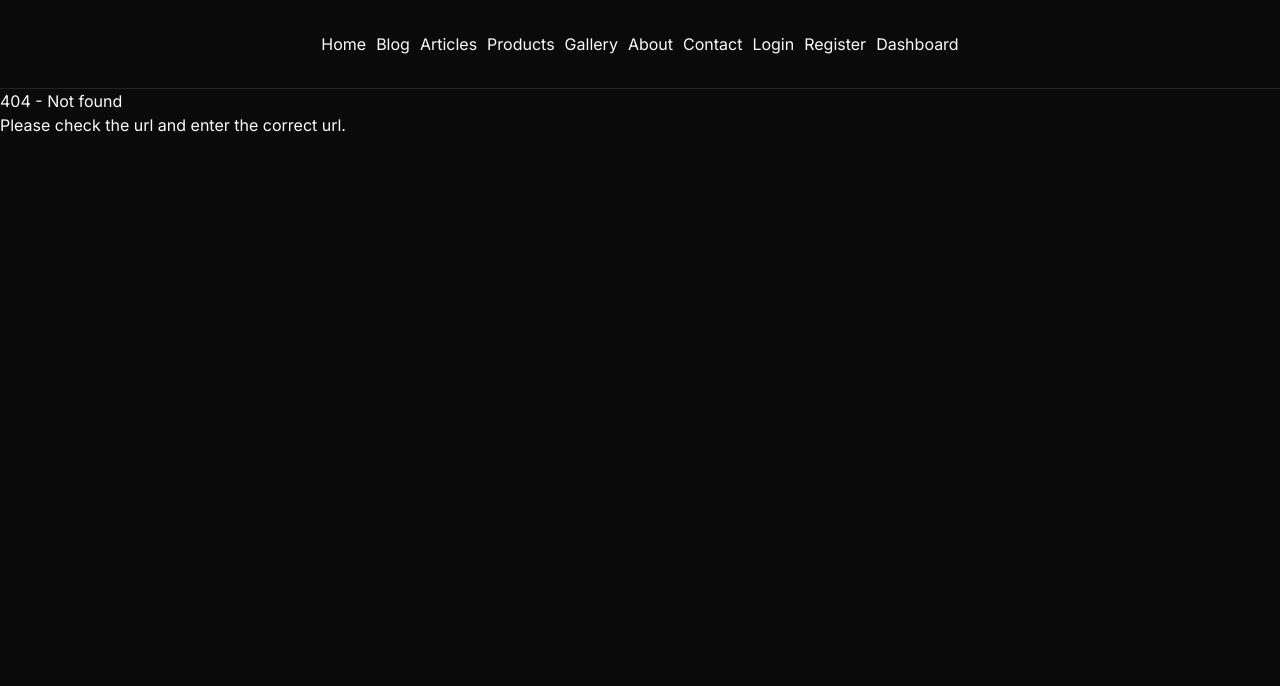
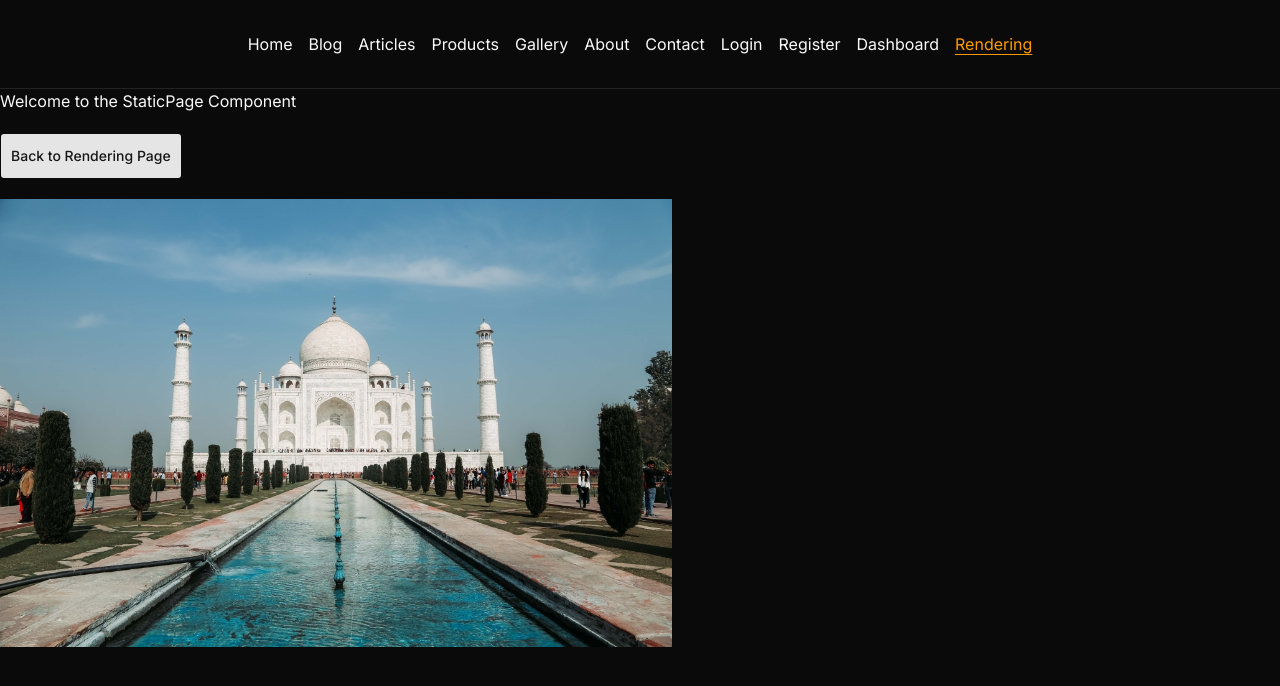
Before and after one commit to zahid-official/practice-0.2, a Next.js app in the folder code-evulation/: page /rendering/static in a window 1280 px wide. Before the commit this address had no page. Shown: the top 686 px of the page. Built offline with nearby package versions, Linux system fonts and the light colour scheme.

Commit message:
understand rsc rendering lifecycle

```diff
--- /dev/null
+++ b/code-evulation/src/app/rendering/dynamic/page.tsx
@@ -0,0 +1,22 @@
+import { Button } from "@/components/ui/button";
+import { cookies } from "next/headers";
+import Link from "next/link";
+
+// DynamicPage Component
+const DynamicPage = async () => {
+  const cookieStore = await cookies();
+  const token = cookieStore.get("authToken")?.value;
+
+  return (
+    <div className="flex flex-col gap-5">
+      <h1>Welcome to the DynamicPage Component</h1>
+      <Link href={"/rendering"}>
+        <Button>Back to Rendering Page</Button>
+      </Link>
+
+      <p>Token: {token ? token : "Not found, Please login"}</p>
+    </div>
+  );
+};
+
+export default DynamicPage;
--- /dev/null
+++ b/code-evulation/src/app/rendering/page.tsx
@@ -0,0 +1,19 @@
+import { Button } from "@/components/ui/button";
+import Link from "next/link";
+
+// RenderingPage Component
+const RenderingPage = () => {
+  return (
+    <div className="min-h-[80vh] flex flex-col gap-2 justify-center items-center">
+      <Link href={"/rendering/static"}>
+        <Button>Static Rendering</Button>
+      </Link>
+
+      <Link href={"/rendering/dynamic"}>
+        <Button>Dynamic Rendering</Button>
+      </Link>
+    </div>
+  );
+};
+
+export default RenderingPage;
--- /dev/null
+++ b/code-evulation/src/app/rendering/static/page.tsx
@@ -0,0 +1,27 @@
+import { Button } from "@/components/ui/button";
+import Image from "next/image";
+import Link from "next/link";
+
+// StaticPage Component
+const StaticPage = () => {
+  return (
+    <div className="flex flex-col gap-5">
+      <h1>Welcome to the StaticPage Component</h1>
+      <Link href={"/rendering"}>
+        <Button>Back to Rendering Page</Button>
+      </Link>
+
+      <Image
+        src={"/assets/1.jpg"}
+        alt="sample image"
+        height={1080}
+        width={1920}
+        quality={100}
+        className="max-w-2xl"
+        loading="eager"
+      />
+    </div>
+  );
+};
+
+export default StaticPage;
--- a/code-evulation/src/components/Navbar.tsx
+++ b/code-evulation/src/components/Navbar.tsx
@@ -16,11 +16,12 @@ const Navbar = () => {
     { label: "Login", href: "/login" },
     { label: "Register", href: "/register" },
     { label: "Dashboard", href: "/dashboard" },
+    { label: "Rendering", href: "/rendering" },
   ];
 
   const pathName = usePathname();
   return (
-    <nav className="py-8 flex gap-2.5 border-b justify-center items-center">
+    <nav className="py-8 flex gap-4 border-b justify-center items-center">
       {navlinks.map((link, index) => {
         const isActive =
           pathName === link.href ||
```
